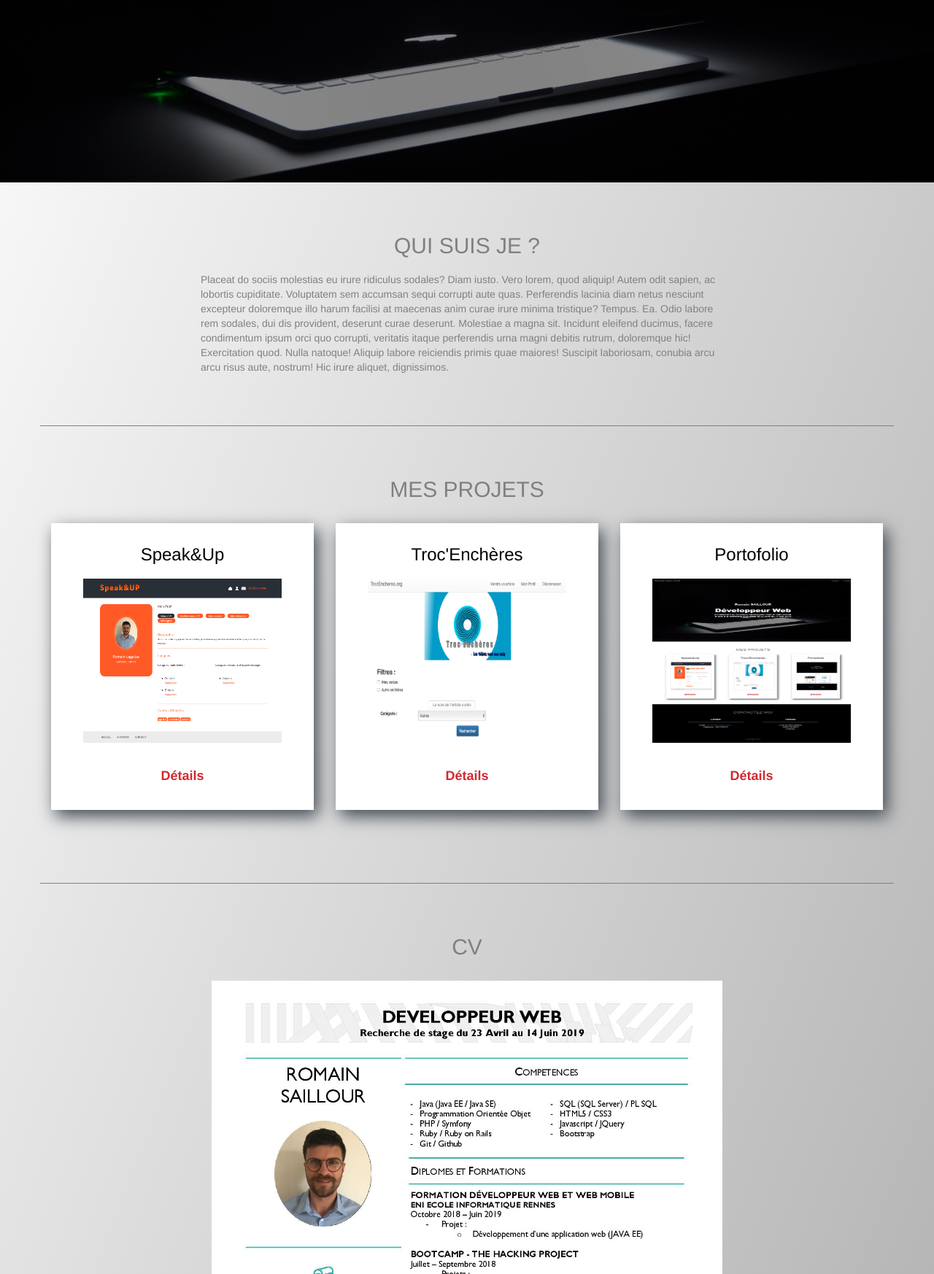
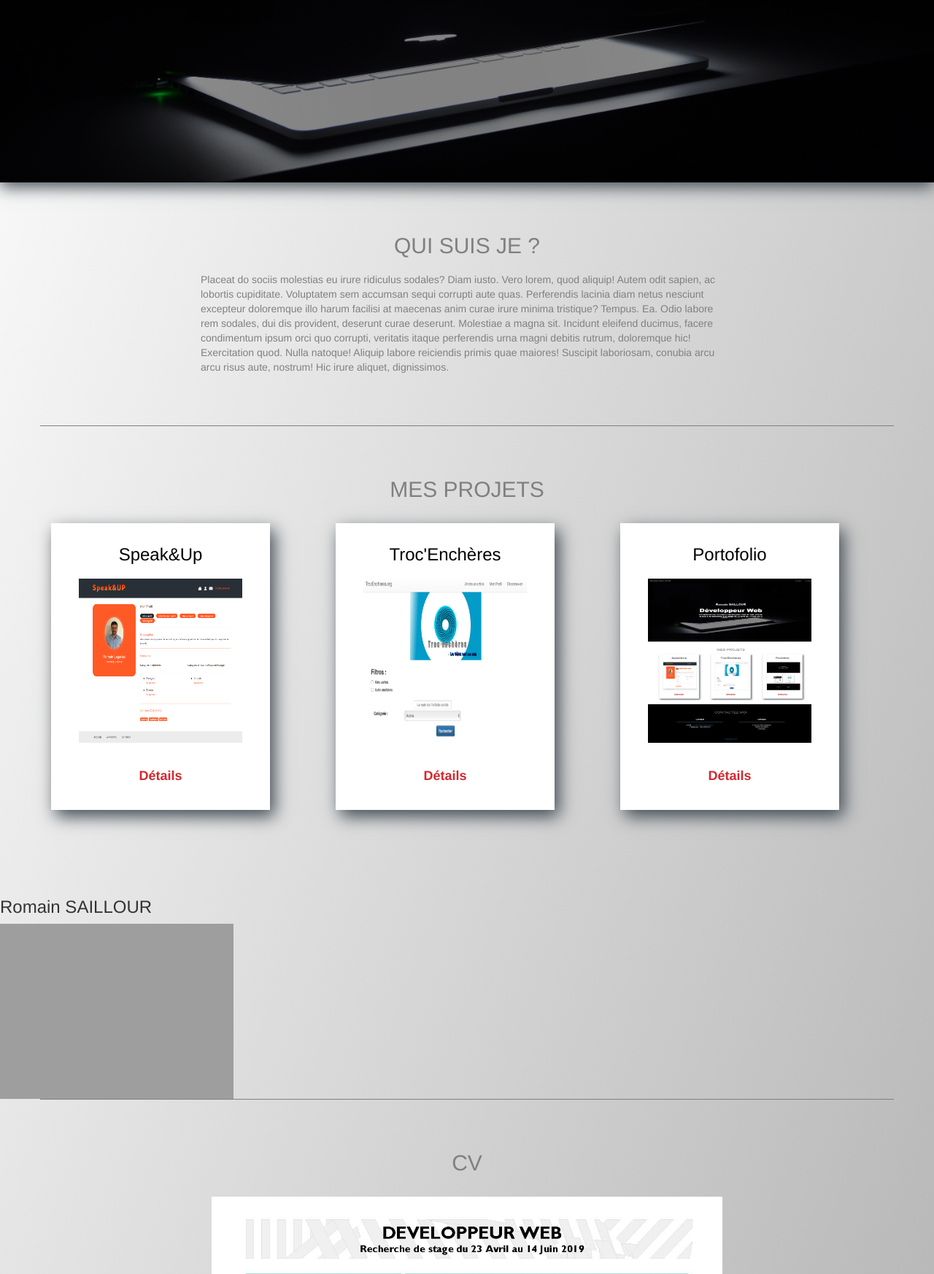
Before and after one commit to RomainSai/portofolio, a PHP site: page /index.html in a window 1280 px wide. Shown: the part 377-2123 px from the top of the page at 73% size. Run offline with PHP 8.4, Linux system fonts and the light colour scheme; some libraries are stand-ins or nearby versions; grey boxes are pictures that could not be loaded.

Commit message:
flou sur image 1st section

```diff
--- a/index.html
+++ b/index.html
@@ -190,6 +190,11 @@
   </div>
 
     <!--SECTION 4 CV -->
+    <div class="photoCV">
+      <h3>Romain SAILLOUR</h3>
+      <img src="images/photo CV R.png" alt="">
+    </div>
+
     <section id="cv" class="culture-section2 container">
         <div id="" class="col-md-12">
             <div class="row">
--- a/style.css
+++ b/style.css
@@ -24,6 +24,7 @@ img#bg {
   color: #fff;
 	text-align: center;
   padding: 250px 0px;
+  box-shadow: 0px 6px 22px rgba(65,75,83,1);
 
 }
 
@@ -77,6 +78,7 @@ img#bg {
 }
 
 #projetsBox{
+  max-width: 300px;
   /*border:   1px solid rgba(170,170,170,.89); */
   color: black;
   background: #fff;
@@ -322,6 +324,10 @@ hr{
     width: 30px;
 }
 
+.photoCV img{
+  height:  25%;
+  width: 25%;
+}
 
 /* =================================
   # Navbar
@@ -411,7 +417,7 @@ a#cRetour.cVisible{
     color: #fff;
   	text-align: center;
     padding: 20 0px 0px;
-
+    box-shadow: 0px 6px 22px rgba(65,75,83,1);
   }
 
   .ct-sliderPop {
```
Also changed, not shown: 2 other files.
